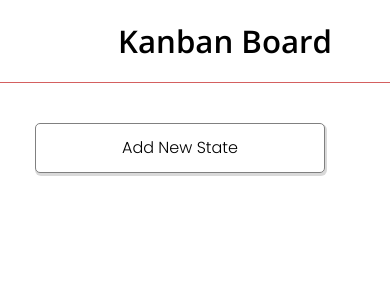
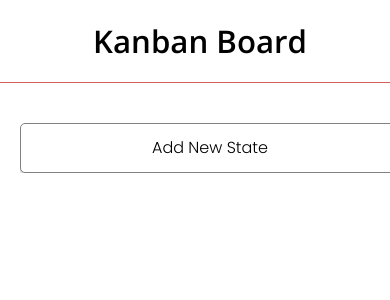
Before and after one commit to code-guy-ashish/Kanban_Board, a React (Create React App) app: page / in a window 390 px wide. Shown: the top 300 px of the page. Built offline with nearby package versions, Linux system fonts and the light colour scheme; the HTML template or start-up script is replaced by a standard one.

Commit message:
final commit

```diff
--- a/src/App.css
+++ b/src/App.css
@@ -5,22 +5,25 @@
     padding: 0;
 }
 
-/* ::-webkit-scrollbar {
+::-webkit-scrollbar {
     display: none;
-} */
+    cursor: pointer;
+}
 
 .custom-scroll::-webkit-scrollbar {
-    width: 8px;
+    width: 10px;
+    display: block;
 }
 
 .custom-scroll::-webkit-scrollbar-thumb {
     border-radius: 30px;
-    border: 1px solid #ccc;
-    background-color: white;
+    border: 1px solid #686464;
+    background-color: rgb(255, 255, 255);
 }
 
+
 .custom-scroll::-webkit-scrollbar-thumb:hover {
-    background-color: #ccc;
+    background-color: #252424;
 }
 
 .app {
@@ -44,6 +47,7 @@
 .app_outer {
     flex: 1;
     width: 100%;
+    height: vh;
     overflow-x: auto;
     padding-top: 20px;
 }
@@ -54,8 +58,9 @@
     padding-bottom: 0;
     gap: 70px;
     display: flex;
-    justify-content: start;
+    justify-content: flex-start;
     height: 100%;
+    width: 100%;
 
 }
 
@@ -69,32 +74,30 @@
         padding: 0;
     }
     .app_navbar>h2{
-        margin-right: 50    px;
+        margin-right: 50px;
     }
     .app{
-        /* border: 2px green solid; */
-        /* background-color: green; */
         height: 100%;
         width: 100%;
         overflow-y: scroll;
         overflow-x: hidden;
+        margin-bottom: 20px;
 
     }
     .app_outer{
         height: 100%;
-        width: 100%;
-        /* border: 2px red solid; */
+        width: 420px;
         overflow: hidden;
     }
     .app_boards{
         display: flex;
+        width: 20px;
         flex-direction: column;
         gap: 20px;
-        /* background-color: red; */
-        padding-left: 35px;
-        padding-bottom: 30px;
         height: fit-content;
-        /* border: 2px pink solid; */
+    }
+    .app_boards_board {
+        width: 380px;
     }
 
 }
--- a/src/App.js
+++ b/src/App.js
@@ -13,8 +13,19 @@ function App() {
     bid: "",
   });
 
+  // useEffect(() => {
+  //   const local_boards = JSON.parse(localStorage.getItem("boards"));
+  //   if (local_boards?.length !== 0) {
+  //     setBoards(local_boards);
+  //   }
+  // }, [])
+
+
+  // useEffect(() => {
+  //   localStorage.setItem("boards", JSON.stringify(boards));
+  // }, [boards])
   useEffect(() => {
-    const local_boards = JSON.parse(localStorage.getItem("boards"));
+    const local_boards = JSON.parse(localStorage.getItem("boards") ? localStorage.getItem("boards") : "[]");
     if (local_boards?.length !== 0) {
       setBoards(local_boards);
     }
@@ -22,7 +33,7 @@ function App() {
 
 
   useEffect(() => {
-    localStorage.setItem("boards", JSON.stringify(boards));
+    localStorage.setItem("boards", boards.length !== 0 ? JSON.stringify(boards) : "[]");
   }, [boards])
 
 
@@ -83,7 +94,7 @@ function App() {
     tempBoards[b_index].cards[c_index].title = title;
     tempBoards[b_index].cards[c_index].labels = labels;
     labels.forEach((e) => {
-        tempBoards[b_index].cards[c_index].label_colors.push(colors[Math.floor(Math.random() * colors.length)]);
+      tempBoards[b_index].cards[c_index].label_colors.push(colors[Math.floor(Math.random() * colors.length)]);
     })
     tempBoards[b_index].cards[c_index].real_desc = descc;
     tempBoards[b_index].cards[c_index].desc = desc_shorthand(descc);
--- a/src/Components/Board/Board.css
+++ b/src/Components/Board/Board.css
@@ -57,14 +57,13 @@ span{
     .board_cards{
         display: flex;
         flex-direction: row;
-        /* background-color: green; */
         overflow-x: auto;
-        /* border: 2px black solid; */
     }
     .board{
         height: fit-content;
-        width: 25%;
+        width: 370px;
         overflow-x:scroll ;
+
 
     }
 }
```
Also changed, not shown: 11 other files (tests, documents, lock files or other folders).
